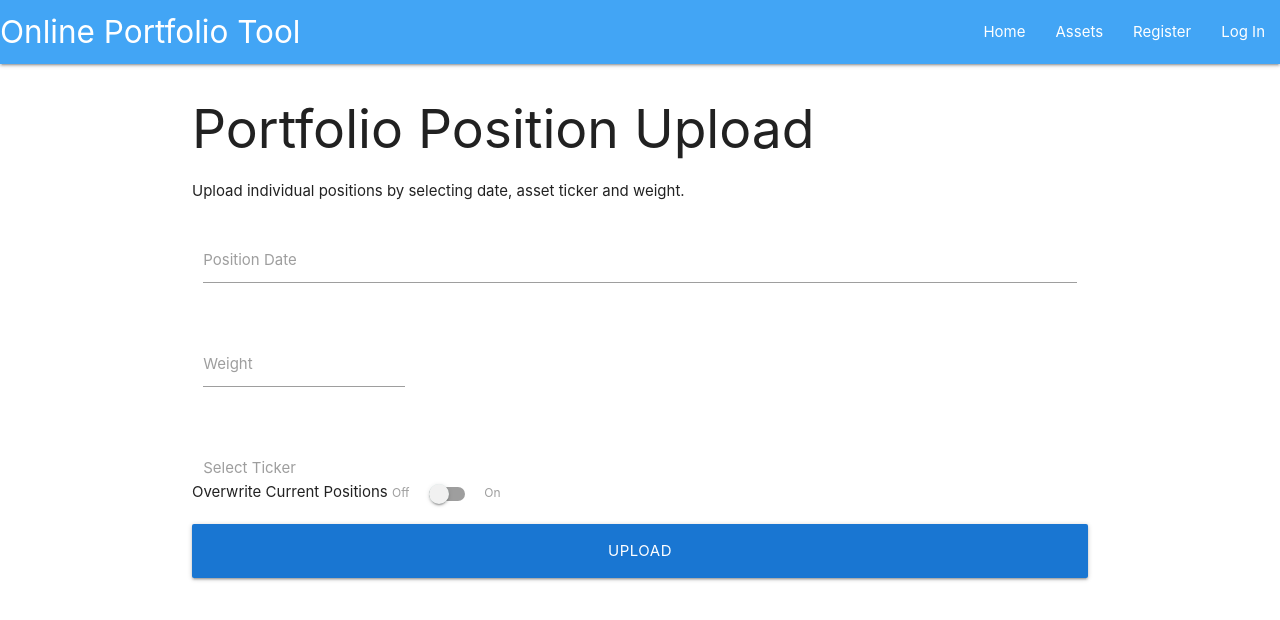
After one commit to spf34/milestone-project-3, a Flask app: a page that uses templates/base.html in a window 1280 px wide. The commit adds this page. Shown: the top 620 px of the page. Run offline with Flask 2, Linux system fonts and the light colour scheme; parts of the project's set-up code (start-up, migrations or seed data) failed here and were passed over; some libraries are stand-ins or nearby versions.

Commit message:
Add single position upload functionality

```diff
--- a/app.py
+++ b/app.py
@@ -1,5 +1,6 @@
 import os
 import pandas as pd
+import datetime as dtm
 from flask import (
     Flask, flash, render_template,
     redirect, request, session, url_for
@@ -77,14 +78,19 @@ def validate_portfolio_records(records):
     columns = records.columns.tolist()
     assert all([x.upper() in TICKERS for x in columns])
 
-    # convert index to datetimes
+    # convert index to str
     try:
         records.index = pd.to_datetime(records.index, format='%Y-%m-%d')
-    except ValueError:
-        flash('Unable to parse dates. Please use the format: "yyyy/mm/dd"')
+    except TypeError:
+        flash('Unable to parse dates. May already be of type str')
 
     # check for valid dates
     assert records.first_valid_index() >= HISTORY_START
+
+    records.index = [
+        dtm.datetime.strftime(d, '%Y-%m-%d')
+        for d in records.index
+        ]
 
     return records, True
 
@@ -117,28 +123,38 @@ def portfolio_overview(username):
         )
 
 
-@app.route('/portfolio_construction/<username>', methods=['GET', 'POST'])
-def portfolio_construction(username):
+@app.route('/portfolio_bulk_upload/<username>', methods=['GET', 'POST'])
+def portfolio_bulk_upload(username):
     if request.method == 'POST':
+        # get data from request
+        overwrite = 'overwrite' in request.form
         filepath = request.files.get('file')
         records = pd.read_csv(filepath, index_col=0)
+
+        # validate and upload record input
         records, validated = validate_portfolio_records(records)
-
         if not validated:
             flash('Unable to process records file')
-            return render_template('portfolio_construction.html')
+            return render_template('portfolio_bulk_upload.html')
+        upload_records(records, session['email'], overwrite=overwrite)
+        num_records = len(records)
+        records_text = 'Record' if num_records == 1 else 'Records'
+        flash(f'{num_records} {records_text} Successfully Processed')
 
-        upload_records(records, session['email'])
+    return render_template('portfolio_bulk_upload.html')
 
-        flash('Records successfully processed')
-        assets = records.loc[:, records.max() > 0].columns.tolist()
-        return render_template(
-            'portfolio_construction.html',
-            number_records=len(records),
-            assets=assets
-            )
 
-    return render_template('portfolio_construction.html')
+@app.route('/portfolio_position_upload/<username>', methods=['GET', 'POST'])
+def portfolio_position_upload(username):
+    if request.method == 'POST':
+        overwrite = 'overwrite' in request.form
+        date = request.form['position_date']
+        date = dtm.datetime.strftime(pd.to_datetime(date), format='%Y-%m-%d')
+        weight = request.form['position_weight']
+
+        # ticker = request.form['ticker']
+
+    return render_template('portfolio_position_upload.html')
 
 
 @app.route('/register', methods=['GET', 'POST'])
@@ -173,7 +189,7 @@ def register():
         set_session_info(registration['email'])
         flash('Registered Successfully!')
         return redirect(
-            url_for('portfolio_overview'), username=session['username']
+            url_for('portfolio_overview', username=session['username'])
             )
 
     return render_template('register.html')
@@ -213,29 +229,29 @@ def logout():
 
 
 if __name__ == '__main__':
-    # app.run(
-    #     host=os.environ.get('IP'),
-    #     port=int(os.environ.get('PORT')),
-    #     debug=True
-    # )
+    app.run(
+        host=os.environ.get('IP'),
+        port=int(os.environ.get('PORT')),
+        debug=True
+    )
 
     # records1 = pd.read_csv('static/data/records1.csv', index_col=0)
     # print(records1)
-    email = 'samuel.p.forster@gmail.com'
-    username = get_username_from_email(email)
+    # email = 'samuel.p.forster@gmail.com'
+    # username = get_username_from_email(email)
     # upload_records(records1, username, overwrite=True)
 
-    records2 = pd.read_csv('static/data/records2.csv', index_col=0)
-    print(records2)
+    # records2 = pd.read_csv('static/data/records2.csv', index_col=0)
+    # print(records2)
 
-    print('CURRENT PORTFOLIO')
-    current_portfolio = get_portfolio_from_username(username)
-    for k, v in current_portfolio.items():
-        print(f'{k}: {v}')
+    # print('CURRENT PORTFOLIO')
+    # current_portfolio = get_portfolio_from_username(username)
+    # for k, v in current_portfolio.items():
+    #     print(f'{k}: {v}')
 
-    upload_records(records2, username, overwrite=False)
+    # upload_records(records2, username, overwrite=False)
 
-    print('CURRENT PORTFOLIO')
-    current_portfolio = get_portfolio_from_username(username)
-    for k, v in current_portfolio.items():
-        print(f'{k}: {v}')
+    # print('CURRENT PORTFOLIO')
+    # current_portfolio = get_portfolio_from_username(username)
+    # for k, v in current_portfolio.items():
+    #     print(f'{k}: {v}')
--- a/asset_data.py
+++ b/asset_data.py
@@ -4,9 +4,8 @@ import yfinance as yf
 import datetime as dtm
 
 TICKERS = (
-    'AGG', 'EMB', 'HYG', 'IAU', 'IEMG', 'IEFA', 'MBB',
-    'QQQ', 'SDY', 'SPY', 'TIP', 'VTV', 'VUG', 'XLC',
-    'XLE', 'XLF', 'XLI', 'XLK', 'XLV', 'XLY'
+    'AGG', 'EMB', 'HYG', 'IAU', 'IEMG',
+    'IEFA', 'MBB', 'QQQ', 'SDY', 'SPY'
     )
 
 HISTORY_START = '2016-01-01'
--- a/static/css/style.css
+++ b/static/css/style.css
@@ -5,11 +5,11 @@ table {
 }
 
 td, th {
-    border: 0.1px solid #4fc3f7;
+    border: 0.1px solid #dddddd;
     text-align: left;
     padding: 2px;
 }
 
 tr:nth-child(even) {
-    background-color: #4fc3f7;
+    background-color: #dddddd;
 }
--- a/static/data/records.csv
+++ /dev/null
@@ -1,2 +0,0 @@
-Date,AGG, SPY, QQQ
-2016-01-06,0.1, 0.5, 0.4
--- /dev/null
+++ b/static/data/records1.csv
@@ -0,0 +1,3 @@
+Date,AGG, SPY, QQQ
+2016-01-06,0.2, 0.2, 0.6
+2017-01-09,0.2, 0.4, 0.4
--- /dev/null
+++ b/static/data/records2.csv
@@ -0,0 +1,3 @@
+Date,AGG, SPY, QQQ
+2016-01-06,0.3, 0.3, 0.4
+2017-01-08,0.5, 0.2, 0.3
--- a/static/js/script.js
+++ b/static/js/script.js
@@ -1,3 +1,5 @@
 $(document).ready(function(){
     $('.sidenav').sidenav();
+    $('.datepicker').datepicker(format='yyyy/mm/dd');
+    $('select').formSelect();
   });
--- a/templates/base.html
+++ b/templates/base.html
@@ -24,7 +24,8 @@
                 <li><a href="#">Assets</a></li>
                 {% if session.username %}
                   <li><a href="{{ url_for('portfolio_overview', username=session['username']) }}">Portfolio Overview</a></li>
-                  <li><a href="{{ url_for('portfolio_construction', username=session['username']) }}">Portfolio Construction</a></li>
+                  <li><a href="{{ url_for('portfolio_position_upload', username=session['username']) }}">Position Upload</a></li>
+                  <li><a href="{{ url_for('portfolio_bulk_upload', username=session['username']) }}">Bulk Upload</a></li>
                   <li><a href="{{ url_for('logout') }}">Log Out</a></li>
                 {% else %}
                   <li><a href="{{ url_for('register') }}">Register</a></li>
@@ -39,7 +40,8 @@
             <li><a href="#">Assets</a></li>
             {% if session.username %}
               <li><a href="{{ url_for('portfolio_overview', username=session['username']) }}">Portfolio Overview</a></li>
-              <li><a href="{{ url_for('portfolio_construction', username=session['username']) }}">Portfolio Construction</a></li>
+              <li><a href="{{ url_for('portfolio_position_upload', username=session['username']) }}">Position Upload</a></li>
+              <li><a href="{{ url_for('portfolio_bulk_upload', username=session['username']) }}">Bulk Upload</a></li>
               <li><a href="{{ url_for('logout') }}">Log Out</a></li>
             {% else %}
               <li><a href="{{ url_for('register') }}">Register</a></li>
--- /dev/null
+++ b/templates/portfolio_position_upload.html
@@ -0,0 +1,66 @@
+{% extends "base.html" %}
+{% block content %}
+
+    <h2>Portfolio Position Upload</h2>
+    <div class="row">
+        Upload individual positions by selecting date, asset ticker and weight.
+    </div>
+
+    <div class="row">
+        <form method="POST" class="col s12">
+            <div class="row">
+                <div class="input-field col s12">
+                    <input id="position_date" name="position_date" type="text"
+                     class="datepicker validate" required>
+                    <label for="position_date">Position Date</label>
+                </div>
+            </div>
+
+            <div class="row">
+                <div class="input-field col s3">
+                    <input id="position_weight" name="position_weight" type="number"
+                    step="any" class="validate" required>
+                    <label for="position_weight">Weight</label>
+                </div>
+            </div>
+
+            <div class="row">
+                <div class="input-field col s12">
+                    <label for="ticker">Select Ticker</label>
+
+                    <select id="ticker" name="ticker">
+                        <option value="" disabled selected>Select Ticker</option>
+                        <option value="AGG">AGG</option>
+                        <option value="EMB">EMB</option>
+                        <option value="HYG">HYG</option>
+                        <option value="IAU">IAU</option>
+                        <option value="IEMG">IEMG</option>
+                        <option value="IEFA">IEFA</option>
+                        <option value="MBB">MBB</option>
+                        <option value="QQQ">QQQ</option>
+                        <option value="SDY">SDY</option>
+                        <option value="SPY">SPY</option>
+                    </select>
+                </div>
+            </div>
+
+
+            <div class="row">
+                <div class="switch">
+                    Overwrite Current Positions
+                    <label>
+                    Off
+                    <input type="checkbox" id="overwrite" name="overwrite">
+                    <span class="lever"></span>
+                    On
+                    </label>
+                </div>
+            </div>
+            <div class="row">
+                <button type="submit" class="col s12 blue darken-2 btn-large">Upload</button>
+            </div>
+
+        </form>
+    </div>
+
+{% endblock %}
```
Also changed, not shown: templates/portfolio_bulk_upload.html (added, +34 -0 lines), templates/portfolio_construction.html (deleted, +0 -24 lines).
